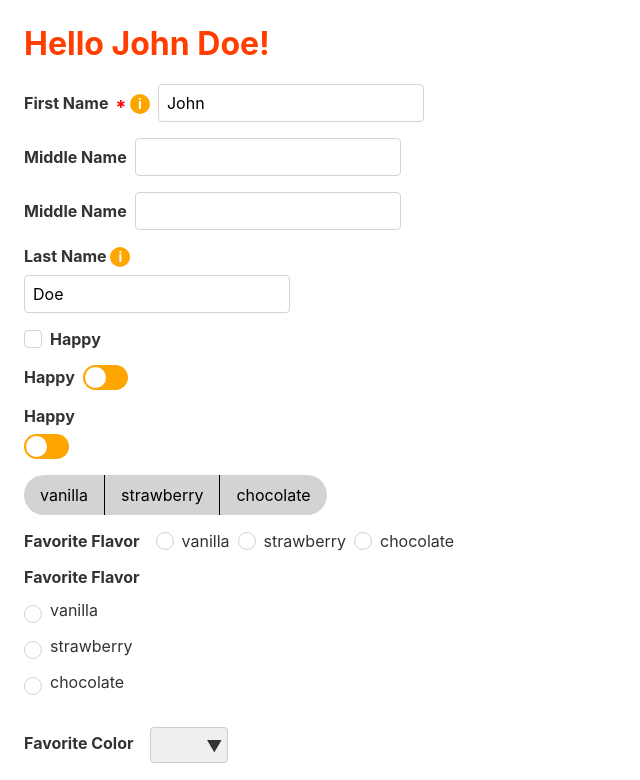
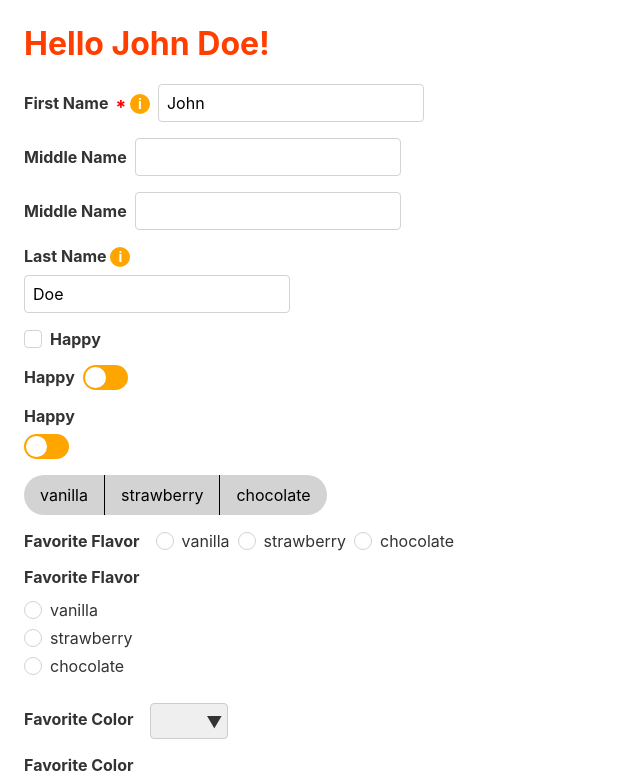
Before and after one commit to mvolkmann/oci-svelte-components, a Svelte app: page / in a window 1280 px wide. Shown: the top 780 px of the page, without its empty margins (0-640 px from the left). Built offline with nearby package versions, Linux system fonts and the light colour scheme.

Commit message:
fixed styling in LabeledRadioButtons

```diff
--- a/src/LabeledRadioButtons.svelte
+++ b/src/LabeledRadioButtons.svelte
@@ -103,11 +103,15 @@
     margin-top: 0.3rem;
   }
 
-  .vertical input:first-of-type {
+  .vertical > .option > input:first-of-type {
     margin-left: 0;
   }
 
-  .vertical .option {
+  .vertical > .option {
     margin-bottom: 0.5rem;
   }
+
+  .vertical > .option > label {
+    margin-bottom: 0;
+  }
 </style>
```
